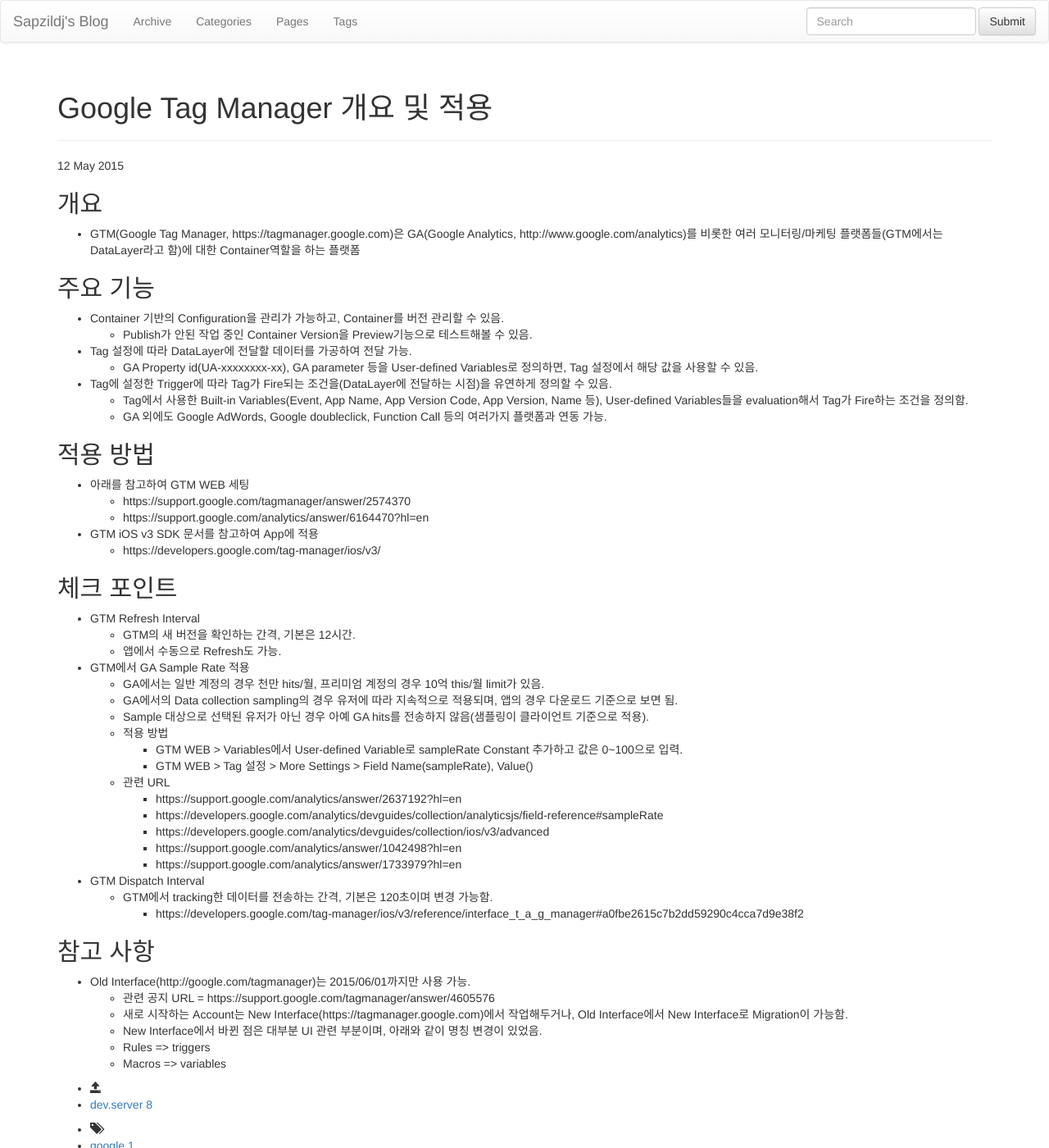
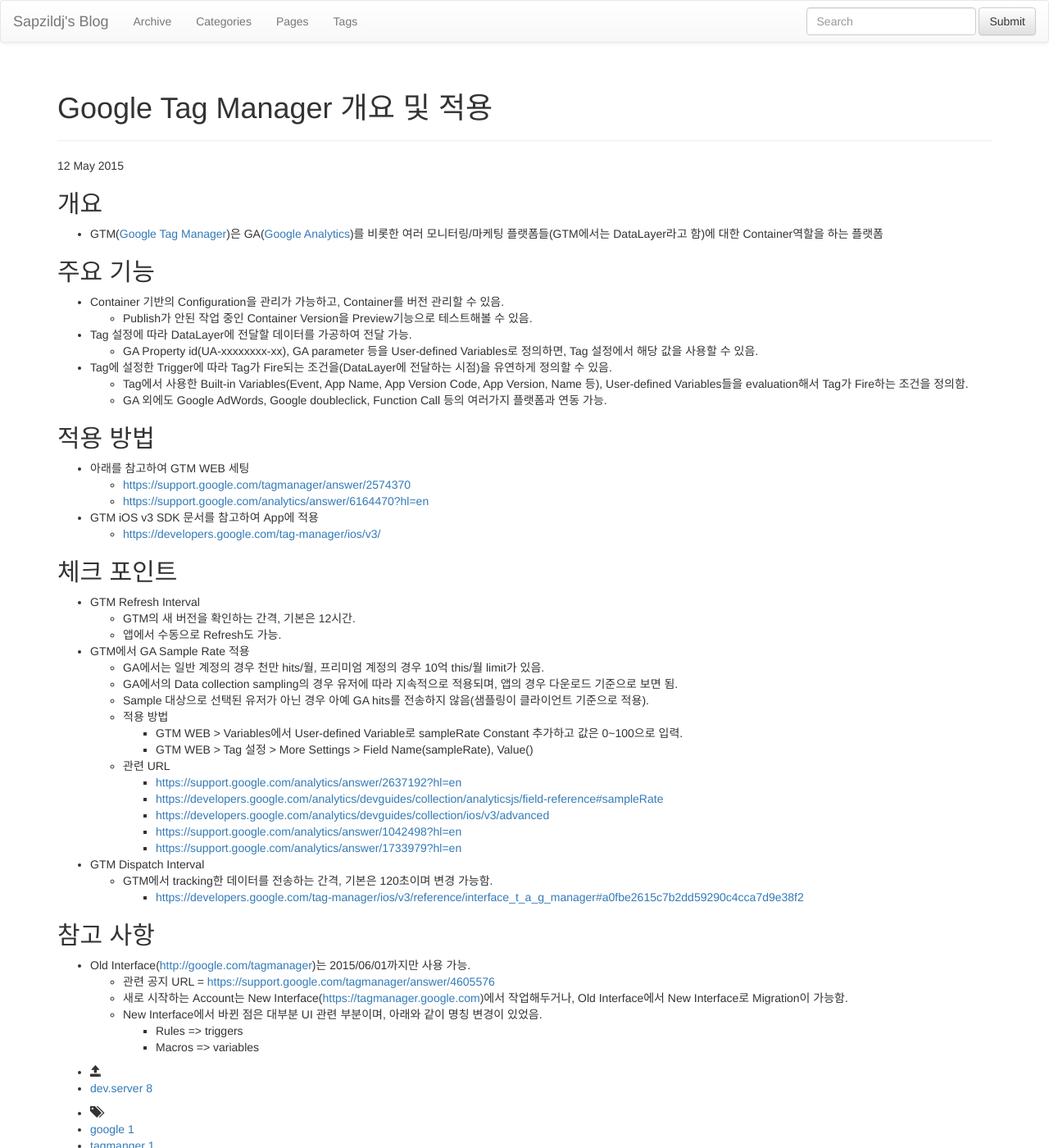
Before and after one commit to KuraiLuna/sapzildj.github.io, a Jekyll site: the page built from _posts/index.dev.client/2015-05-12-GoogleTagManager.md, in a window 1280 px wide and 1400 px high. Shown: the whole window at 82% size. Built offline with Jekyll 4.4.1, drawn with Linux system fonts in a browser that asks for light colours; nearby versions of some CDN libraries; library files that are not in the unit come from our copies; some of the changed lines change nothing that is shown.

Commit message:
updated 2015-05-12-GoogleTagManager.md

```diff
--- a/_posts/index.dev.client/2015-05-12-GoogleTagManager.md
+++ b/_posts/index.dev.client/2015-05-12-GoogleTagManager.md
@@ -9,7 +9,7 @@
 개요
 --------------
 
-- GTM(Google Tag Manager, https://tagmanager.google.com)은 GA(Google Analytics, http://www.google.com/analytics)를 비롯한 여러 모니터링/마케팅 플랫폼들(GTM에서는 DataLayer라고 함)에 대한 Container역할을 하는 플랫폼
+- GTM([Google Tag Manager](https://tagmanager.google.com))은 GA([Google Analytics](http://www.google.com/analytics))를 비롯한 여러 모니터링/마케팅 플랫폼들(GTM에서는 DataLayer라고 함)에 대한 Container역할을 하는 플랫폼
 
 주요 기능
 -------------------
@@ -26,10 +26,10 @@
 -----------------
 
 - 아래를 참고하여 GTM WEB 세팅
-	- https://support.google.com/tagmanager/answer/2574370
-	- https://support.google.com/analytics/answer/6164470?hl=en
+	- <https://support.google.com/tagmanager/answer/2574370>
+	- <https://support.google.com/analytics/answer/6164470?hl=en>
 - GTM iOS v3 SDK 문서를 참고하여 App에 적용
-	- https://developers.google.com/tag-manager/ios/v3/
+	- <https://developers.google.com/tag-manager/ios/v3/>
 
 체크 포인트
 -------------
@@ -45,21 +45,21 @@
 		- GTM WEB > Variables에서 User-defined Variable로 sampleRate Constant 추가하고 값은 0~100으로 입력.
 		- GTM WEB > Tag 설정 > More Settings > Field Name(sampleRate), Value({{sampleRate}})
 	- 관련 URL
-		- https://support.google.com/analytics/answer/2637192?hl=en
-		- https://developers.google.com/analytics/devguides/collection/analyticsjs/field-reference#sampleRate
-		- https://developers.google.com/analytics/devguides/collection/ios/v3/advanced
-		- https://support.google.com/analytics/answer/1042498?hl=en
-		- https://support.google.com/analytics/answer/1733979?hl=en
+		- <https://support.google.com/analytics/answer/2637192?hl=en>
+		- <https://developers.google.com/analytics/devguides/collection/analyticsjs/field-reference#sampleRate>
+		- <https://developers.google.com/analytics/devguides/collection/ios/v3/advanced>
+		- <https://support.google.com/analytics/answer/1042498?hl=en>
+		- <https://support.google.com/analytics/answer/1733979?hl=en>
 - GTM Dispatch Interval
 	- GTM에서 tracking한 데이터를 전송하는 간격, 기본은 120초이며 변경 가능함.
-		- https://developers.google.com/tag-manager/ios/v3/reference/interface_t_a_g_manager#a0fbe2615c7b2dd59290c4cca7d9e38f2
+		- <https://developers.google.com/tag-manager/ios/v3/reference/interface_t_a_g_manager#a0fbe2615c7b2dd59290c4cca7d9e38f2>
 
 참고 사항
 -------
 
-- Old Interface(http://google.com/tagmanager)는 2015/06/01까지만 사용 가능.
-	- 관련 공지 URL = https://support.google.com/tagmanager/answer/4605576
-	- 새로 시작하는 Account는 New Interface(https://tagmanager.google.com)에서 작업해두거나, Old Interface에서 New Interface로 Migration이 가능함.
+- Old Interface(<http://google.com/tagmanager>)는 2015/06/01까지만 사용 가능.
+	- 관련 공지 URL = <https://support.google.com/tagmanager/answer/4605576>
+	- 새로 시작하는 Account는 New Interface(<https://tagmanager.google.com>)에서 작업해두거나, Old Interface에서 New Interface로 Migration이 가능함.
 	- New Interface에서 바뀐 점은 대부분 UI 관련 부분이며, 아래와 같이 명칭 변경이 있었음.
-	- Rules => triggers
-	- Macros => variables
+		- Rules => triggers
+		- Macros => variables
```
